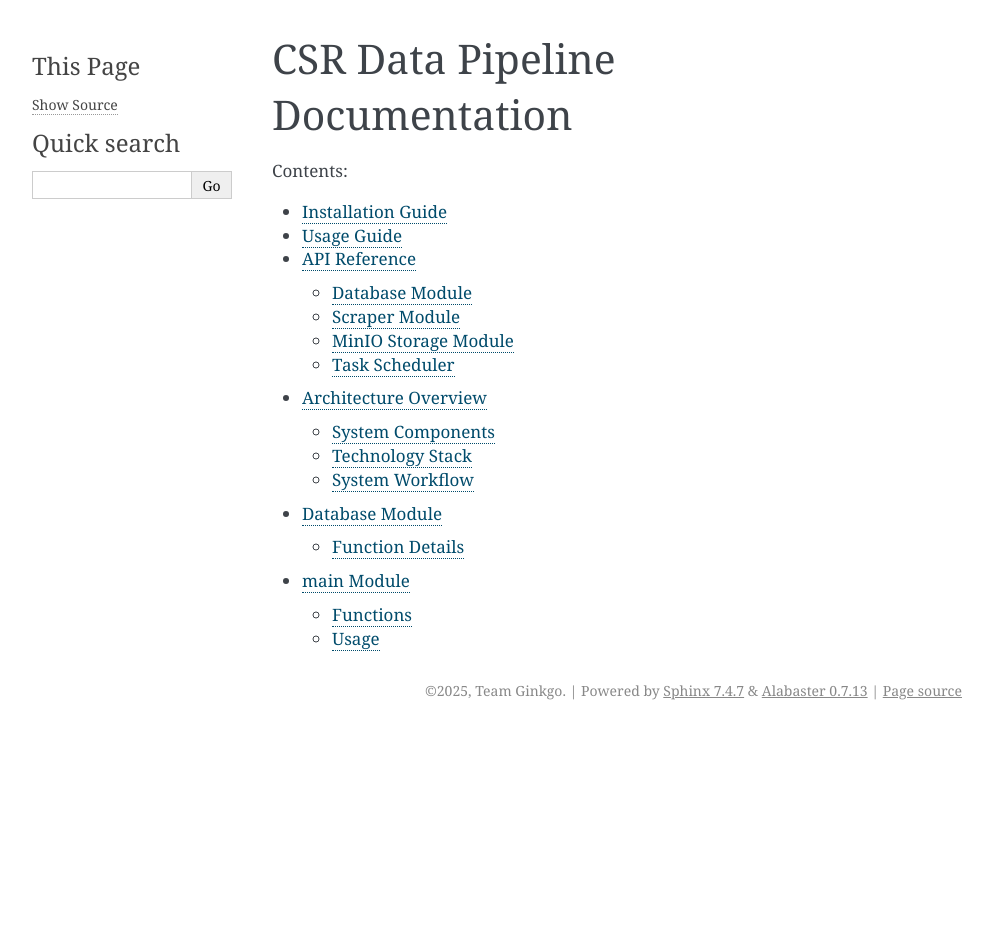
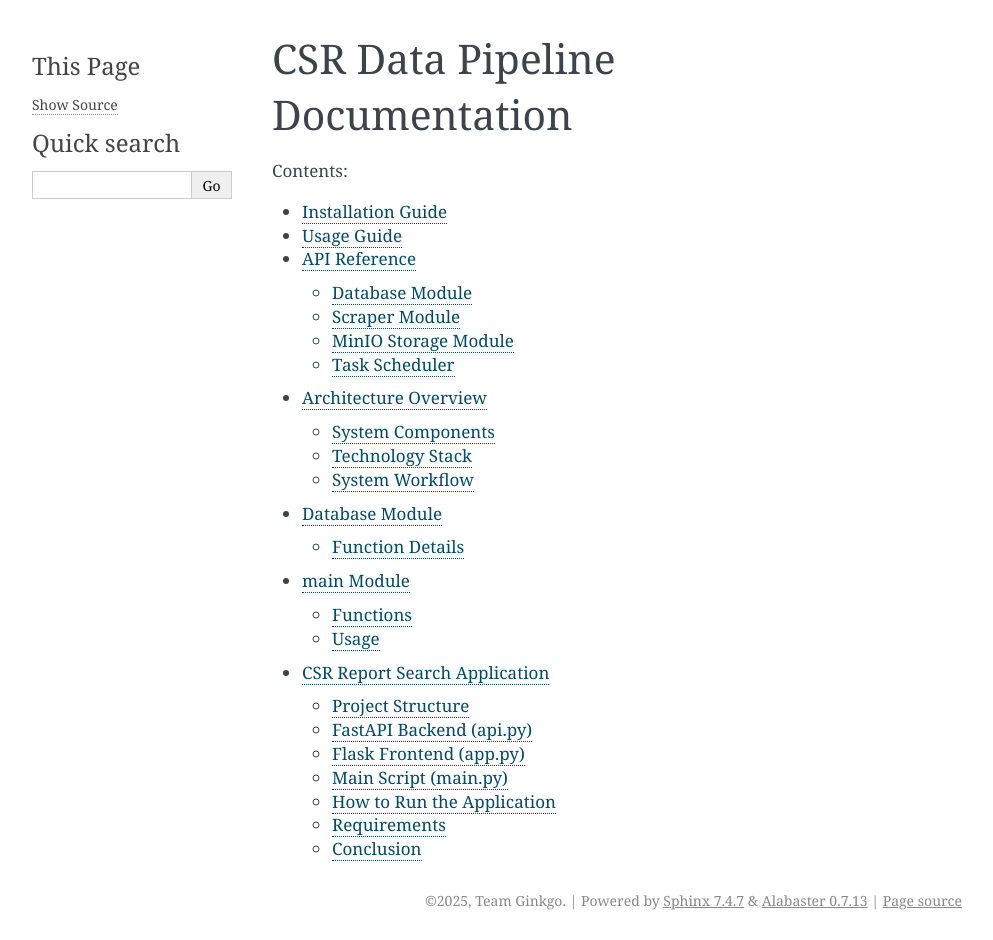
Before and after one commit to imanzaf/ift_coursework_2024, a Sphinx documentation site: the page built from team_ginkgo/coursework_one/docs/source/index.rst, in a window 1280 px wide. Shown: the whole page, without its empty margins (148-1141 px from the left). Built offline with Sphinx 7.4.7, drawn with Linux system fonts in a browser that asks for light colours; before the commit the page ends 900 px from its top, so only the background shows below that; some of the changed lines change nothing that is shown.

Commit message:
Updated modules configurations and scripts

````diff
--- a/team_ginkgo/coursework_one/docs/source/index.rst
+++ b/team_ginkgo/coursework_one/docs/source/index.rst
@@ -11,3 +11,4 @@
    architecture
    database
    main
+   web
--- /dev/null
+++ b/team_ginkgo/coursework_one/docs/source/web.rst
@@ -0,0 +1,106 @@
+=================================
+CSR Report Search Application
+=================================
+
+This project is a simple **CSR (Corporate Social Responsibility) Report Search Tool** that combines **FastAPI** and **Flask** to provide both backend API services and a web interface. Below is an overview of the project structure and usage guidelines.
+
+
+Project Structure
+------------------------
+```
+/web_search
+    ├── api.py       # FastAPI backend that provides the CSR report query API
+    ├── app.py       # Flask frontend for users to search for CSR reports
+    └── main.py      # Main script to start both FastAPI and Flask servers
+```
+
+---
+
+FastAPI Backend (api.py)
+-------------------------------
+The **FastAPI backend** handles requests for CSR reports by querying a PostgreSQL database.
+
+**Features**:
+- Establishes a connection to a PostgreSQL database.
+- Provides an API endpoint `/report` that allows users to search for CSR reports using a **company name or stock symbol** and a **year**.
+- Returns company details, stock symbols, report URLs, and MinIO storage paths.
+
+**Example API Request**:
+```
+GET http://127.0.0.1:8000/report?query=Tesla&year=2023
+```
+
+**Example API Response**:
+```json
+[
+    {
+        "company_name": "Tesla Inc.",
+        "symbol": "TSLA",
+        "report_url": "https://example.com/tesla_2023_csr.pdf",
+        "minio_path": "/minio/reports/tesla_2023.pdf"
+    }
+]
+```
+
+---
+
+Flask Frontend (app.py)
+------------------------------
+The **Flask frontend** provides a simple **web interface** that allows users to enter a **company name** and **year** to search for CSR reports.
+
+**How It Works**:
+1. The user enters a **company name or stock symbol** and a **year**.
+2. The Flask app sends a request to the FastAPI backend.
+3. The backend returns CSR report details, which are displayed in the web interface.
+
+---
+
+Main Script (main.py)
+----------------------------
+The `main.py` script is responsible for **starting both FastAPI and Flask servers simultaneously**.
+
+**How It Works**:
+- Runs the **FastAPI server** in a background thread.
+- Starts the **Flask server** and waits for it to initialize.
+- Provides a simple command-line menu for users to **open the web interface** or **shut down the servers**.
+
+**Available Options**:
+```
+==========================
+ [1] Open Web Page
+ [2] Close Server
+```
+
+---
+
+How to Run the Application
+---------------------------------
+To start the application, run:
+```
+python main.py
+```
+
+Once the servers are running, open the **Flask web interface** at:
+```
+http://127.0.0.1:5000
+```
+
+Alternatively, you can access the **FastAPI API** at:
+```
+http://127.0.0.1:8000/docs
+```
+
+---
+
+Requirements
+-------------------
+Ensure you have the following dependencies installed:
+```
+pip install fastapi flask uvicorn requests psycopg2
+```
+
+---
+
+Conclusion
+-----------------
+This project provides a **simple and interactive way** to search for CSR reports using a **FastAPI backend** and a **Flask frontend**. It enables users to retrieve reports efficiently and access relevant company information in an organized manner.
````
